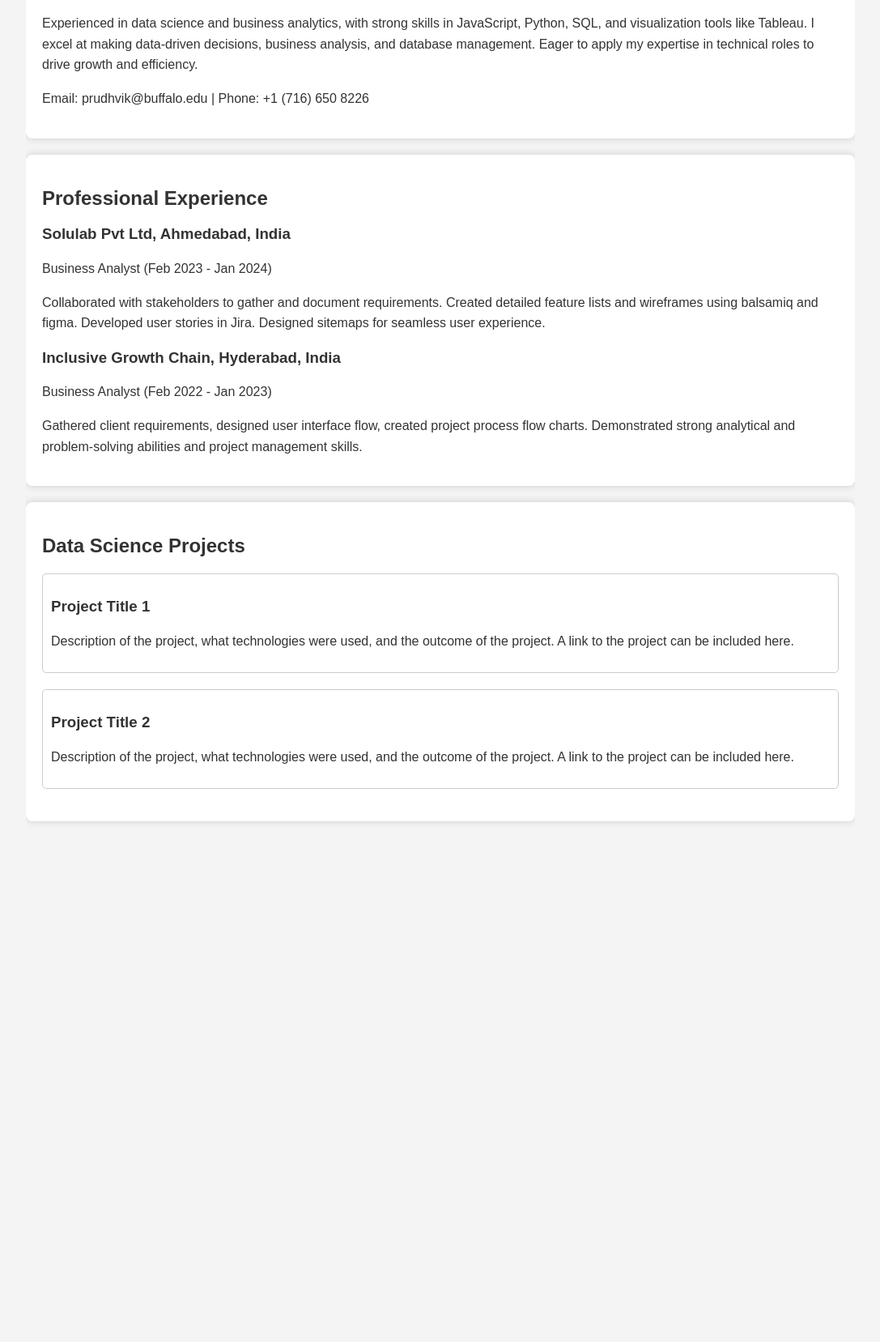
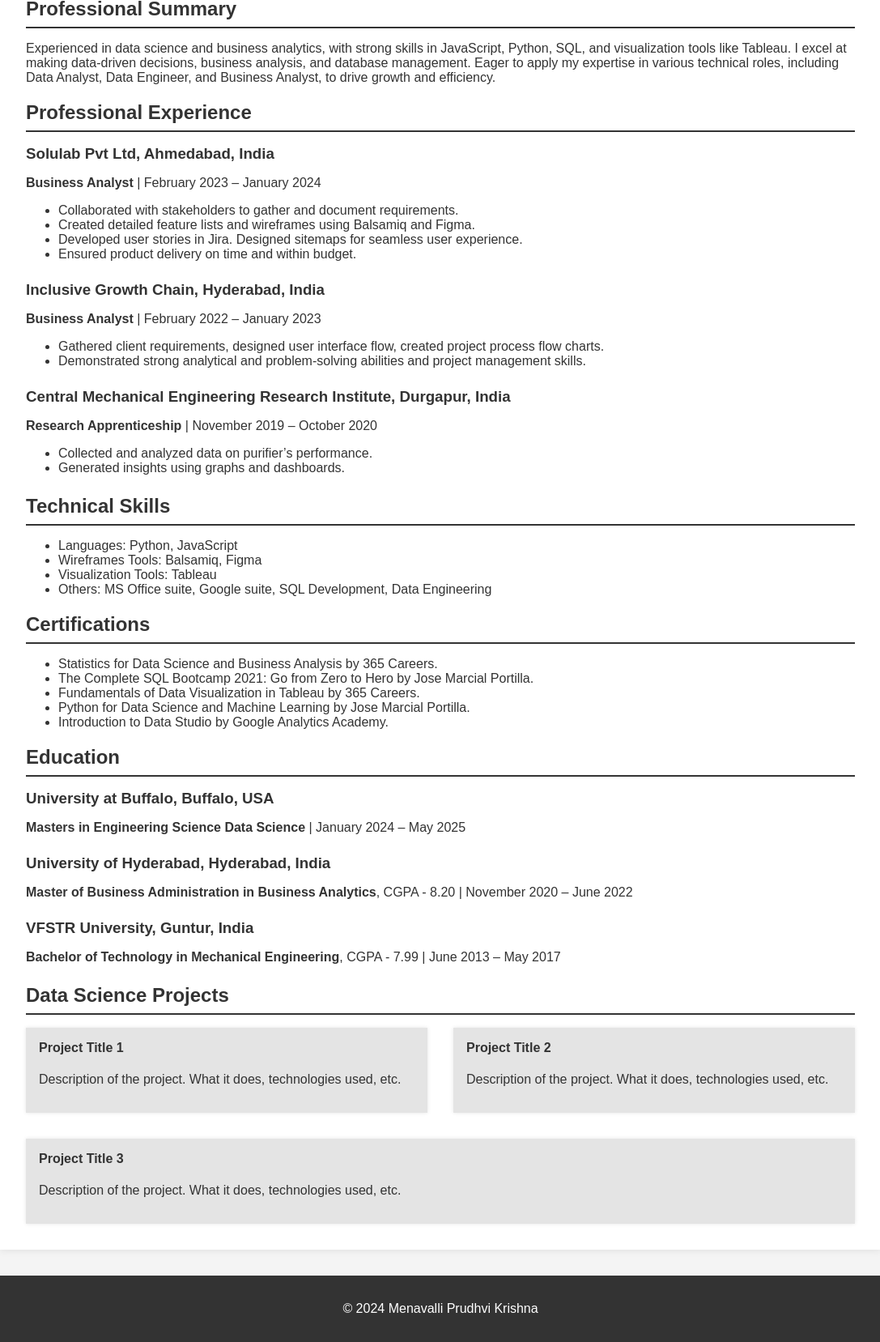
Before and after one commit to PrudhviKrishnaMenavalli/portfolio, a plain HTML site: page portfolio.html in a window 1280 px wide. Shown: the part 233-1890 px from the top of the page at 81% size, without its empty margins (96-1183 px from the left). Before the commit the page ends 1267 px from the top, so only its background shows below. Drawn offline with Linux system fonts and the light colour scheme.

Commit message:
Update portfolio.html

```diff
--- a/portfolio.html
+++ b/portfolio.html
@@ -3,90 +3,155 @@
 <head>
     <meta charset="UTF-8">
     <meta name="viewport" content="width=device-width, initial-scale=1.0">
-    <title>Menavalli Prudhvi Krishna's Portfolio</title>
+    <title>Menavalli Prudhvi Krishna - Portfolio</title>
     <style>
         body {
-            font-family: 'Arial', sans-serif;
+            font-family: Arial, sans-serif;
             margin: 0;
             padding: 0;
-            background: #f4f4f4;
+            background-color: #f4f4f4;
             color: #333;
         }
         header {
             background: #333;
             color: #fff;
-            padding: 10px 20px;
+            padding: 1rem 0;
             text-align: center;
         }
         .container {
             width: 80%;
-            margin: auto;
-            overflow: hidden;
+            margin: 2rem auto;
+            background: #fff;
+            padding: 2rem;
+            box-shadow: 0 0 10px rgba(0,0,0,0.1);
         }
-        section {
-            margin: 20px 0;
-            background: white;
-            padding: 20px;
-            border-radius: 8px;
-            box-shadow: 0 0 10px #ccc;
+        .section-title {
+            font-size: 1.5rem;
+            margin-bottom: 1rem;
+            border-bottom: 2px solid #333;
+            padding-bottom: 0.5rem;
         }
-        h2 {
-            color: #333;
+        .resume-item {
+            margin-bottom: 1.5rem;
         }
-        p {
-            line-height: 1.6;
+        .resume-item h3 {
+            margin: 0.5rem 0;
         }
-        a {
-            color: #333;
-            text-decoration: none;
+        .projects {
+            display: flex;
+            flex-wrap: wrap;
+            gap: 2rem;
         }
         .project {
-            margin: 20px 0;
-            border: 1px solid #ccc;
-            padding: 10px;
-            border-radius: 5px;
+            background: #e4e4e4;
+            padding: 1rem;
+            flex: 1 1 calc(33% - 2rem);
+            box-shadow: 0 0 5px rgba(0,0,0,0.1);
+        }
+        .project h4 {
+            margin-top: 0;
+        }
+        footer {
+            text-align: center;
+            padding: 1rem 0;
+            background: #333;
+            color: #fff;
         }
     </style>
 </head>
 <body>
     <header>
         <h1>Menavalli Prudhvi Krishna</h1>
-        <p>Data Scientist & Business Analyst</p>
+        <p>Flat-710 1525 Amherst Manor Dr – Buffalo - 14221 | +1 (716) 650 8226 | prudhvik@buffalo.edu</p>
     </header>
-
     <div class="container">
         <section>
-            <h2>About Me</h2>
-            <p>Experienced in data science and business analytics, with strong skills in JavaScript, Python, SQL, and visualization tools like Tableau. I excel at making data-driven decisions, business analysis, and database management. Eager to apply my expertise in technical roles to drive growth and efficiency.</p>
-            <p>Email: <a href="mailto:prudhvik@buffalo.edu">prudhvik@buffalo.edu</a> | Phone: +1 (716) 650 8226</p>
+            <h2 class="section-title">Professional Summary</h2>
+            <p>Experienced in data science and business analytics, with strong skills in JavaScript, Python, SQL, and visualization tools like Tableau. I excel at making data-driven decisions, business analysis, and database management. Eager to apply my expertise in various technical roles, including Data Analyst, Data Engineer, and Business Analyst, to drive growth and efficiency.</p>
         </section>
-
         <section>
-            <h2>Professional Experience</h2>
-            <div class="experience">
+            <h2 class="section-title">Professional Experience</h2>
+            <div class="resume-item">
                 <h3>Solulab Pvt Ltd, Ahmedabad, India</h3>
-                <p>Business Analyst (Feb 2023 - Jan 2024)</p>
-                <p>Collaborated with stakeholders to gather and document requirements. Created detailed feature lists and wireframes using balsamiq and figma. Developed user stories in Jira. Designed sitemaps for seamless user experience.</p>
+                <p><strong>Business Analyst</strong> | February 2023 – January 2024</p>
+                <ul>
+                    <li>Collaborated with stakeholders to gather and document requirements.</li>
+                    <li>Created detailed feature lists and wireframes using Balsamiq and Figma.</li>
+                    <li>Developed user stories in Jira. Designed sitemaps for seamless user experience.</li>
+                    <li>Ensured product delivery on time and within budget.</li>
+                </ul>
             </div>
-            <div class="experience">
+            <div class="resume-item">
                 <h3>Inclusive Growth Chain, Hyderabad, India</h3>
-                <p>Business Analyst (Feb 2022 - Jan 2023)</p>
-                <p>Gathered client requirements, designed user interface flow, created project process flow charts. Demonstrated strong analytical and problem-solving abilities and project management skills.</p>
+                <p><strong>Business Analyst</strong> | February 2022 – January 2023</p>
+                <ul>
+                    <li>Gathered client requirements, designed user interface flow, created project process flow charts.</li>
+                    <li>Demonstrated strong analytical and problem-solving abilities and project management skills.</li>
+                </ul>
+            </div>
+            <div class="resume-item">
+                <h3>Central Mechanical Engineering Research Institute, Durgapur, India</h3>
+                <p><strong>Research Apprenticeship</strong> | November 2019 – October 2020</p>
+                <ul>
+                    <li>Collected and analyzed data on purifier’s performance.</li>
+                    <li>Generated insights using graphs and dashboards.</li>
+                </ul>
             </div>
         </section>
-
         <section>
-            <h2>Data Science Projects</h2>
-            <div class="project">
-                <h3>Project Title 1</h3>
-                <p>Description of the project, what technologies were used, and the outcome of the project. A link to the project can be included here.</p>
+            <h2 class="section-title">Technical Skills</h2>
+            <ul>
+                <li>Languages: Python, JavaScript</li>
+                <li>Wireframes Tools: Balsamiq, Figma</li>
+                <li>Visualization Tools: Tableau</li>
+                <li>Others: MS Office suite, Google suite, SQL Development, Data Engineering</li>
+            </ul>
+        </section>
+        <section>
+            <h2 class="section-title">Certifications</h2>
+            <ul>
+                <li>Statistics for Data Science and Business Analysis by 365 Careers.</li>
+                <li>The Complete SQL Bootcamp 2021: Go from Zero to Hero by Jose Marcial Portilla.</li>
+                <li>Fundamentals of Data Visualization in Tableau by 365 Careers.</li>
+                <li>Python for Data Science and Machine Learning by Jose Marcial Portilla.</li>
+                <li>Introduction to Data Studio by Google Analytics Academy.</li>
+            </ul>
+        </section>
+        <section>
+            <h2 class="section-title">Education</h2>
+            <div class="resume-item">
+                <h3>University at Buffalo, Buffalo, USA</h3>
+                <p><strong>Masters in Engineering Science Data Science</strong> | January 2024 – May 2025</p>
             </div>
-            <div class="project">
-                <h3>Project Title 2</h3>
-                <p>Description of the project, what technologies were used, and the outcome of the project. A link to the project can be included here.</p>
+            <div class="resume-item">
+                <h3>University of Hyderabad, Hyderabad, India</h3>
+                <p><strong>Master of Business Administration in Business Analytics</strong>, CGPA - 8.20 | November 2020 – June 2022</p>
+            </div>
+            <div class="resume-item">
+                <h3>VFSTR University, Guntur, India</h3>
+                <p><strong>Bachelor of Technology in Mechanical Engineering</strong>, CGPA - 7.99 | June 2013 – May 2017</p>
+            </div>
+        </section>
+        <section>
+            <h2 class="section-title">Data Science Projects</h2>
+            <div class="projects">
+                <div class="project">
+                    <h4>Project Title 1</h4>
+                    <p>Description of the project. What it does, technologies used, etc.</p>
+                </div>
+                <div class="project">
+                    <h4>Project Title 2</h4>
+                    <p>Description of the project. What it does, technologies used, etc.</p>
+                </div>
+                <div class="project">
+                    <h4>Project Title 3</h4>
+                    <p>Description of the project. What it does, technologies used, etc.</p>
+                </div>
             </div>
         </section>
     </div>
-
+    <footer>
+        <p>&copy; 2024 Menavalli Prudhvi Krishna</p>
+    </footer>
 </body>
 </html>
```
